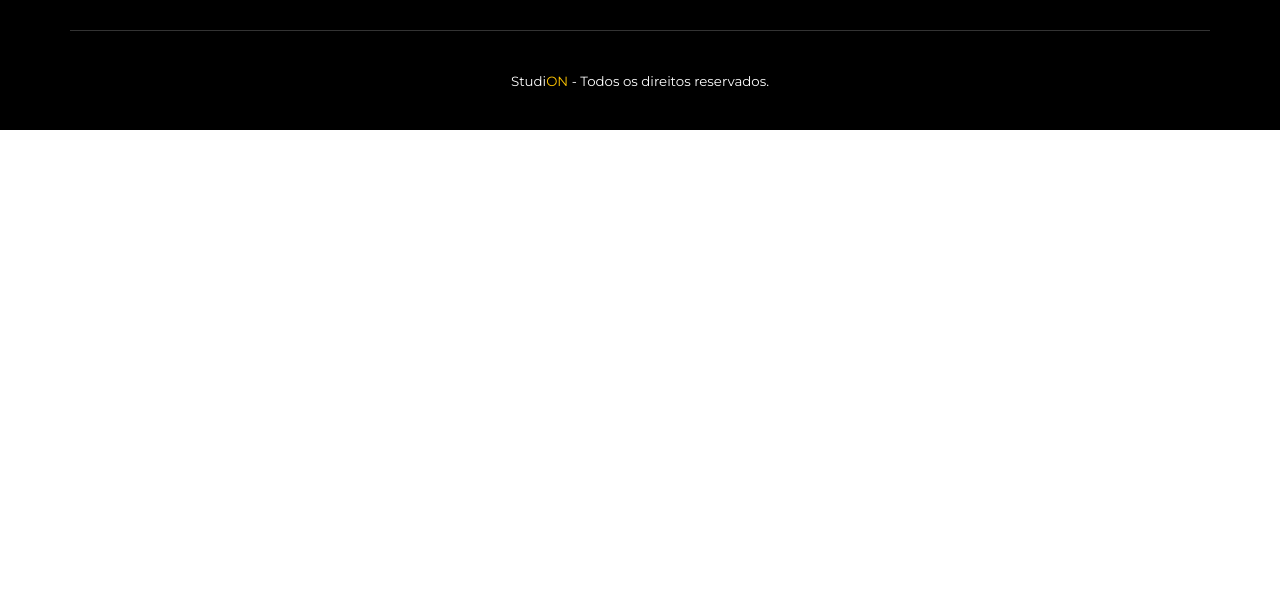
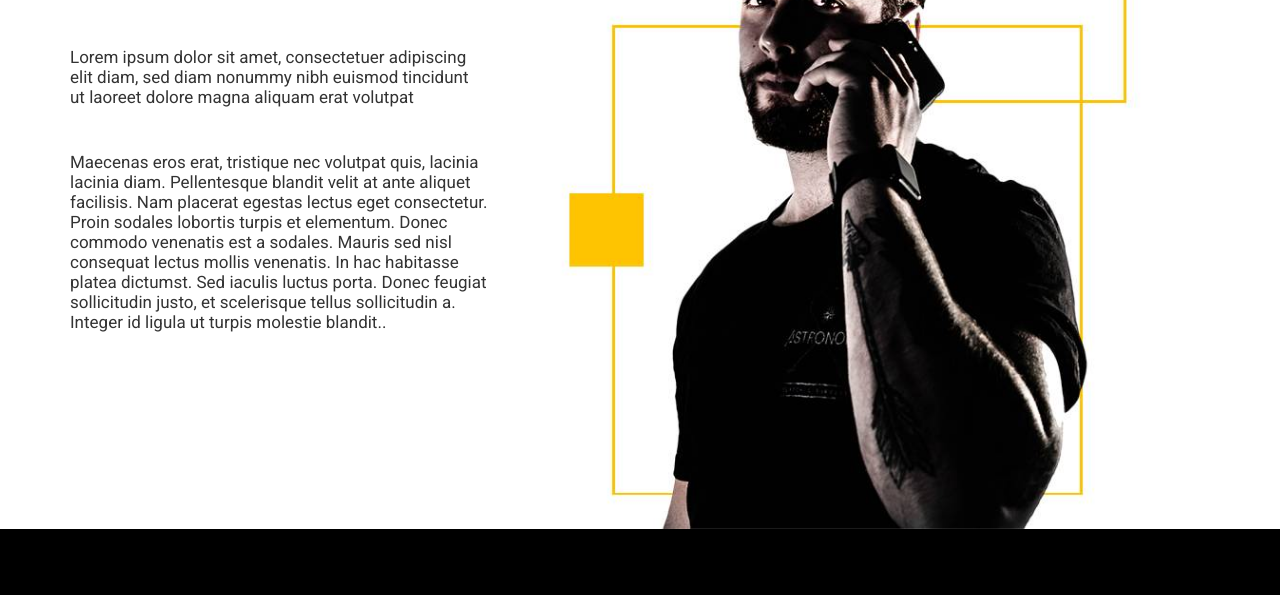
Before and after one commit to cristian-sbardelotto/studion, a website: page src/company.html in a window 1280 px wide. Shown: the part 749-1344 px from the top of the page. Before the commit the page ends 879 px from the top, so only its background shows below. Drawn offline with Linux system fonts and the light colour scheme.

Commit message:
feat(call): implemented the complete call section

```diff
--- a/src/company.html
+++ b/src/company.html
@@ -62,6 +62,28 @@
   </header>
 
   <main>
+    <div class="call__container container">
+      <section class="call">
+        <h2>Lorem ipsum dolor sit amet, consectetur adipiscing elit.</h2>
+        <p class="call__fst-copy">
+          Lorem ipsum dolor sit amet, consectetuer adipiscing elit diam, sed diam nonummy nibh euismod tincidunt ut
+          laoreet dolore
+          magna aliquam erat volutpat
+        </p>
+        <p>
+          Maecenas eros erat, tristique nec volutpat quis, lacinia lacinia diam. Pellentesque blandit velit at ante
+          aliquet
+          facilisis. Nam placerat egestas lectus eget consectetur. Proin sodales lobortis turpis et elementum. Donec
+          commodo
+          venenatis est a sodales. Mauris sed nisl consequat lectus mollis venenatis. In hac habitasse platea dictumst.
+          Sed
+          iaculis luctus porta. Donec feugiat sollicitudin justo, et scelerisque tellus sollicitudin a. Integer id
+          ligula ut
+          turpis molestie blandit..
+        </p>
+      </section>
+      <img src="./images/man.jpg" alt="man making a call">
+    </div>
 
   </main>
 
--- a/src/css/_company.css
+++ b/src/css/_company.css
@@ -45,5 +45,37 @@
   font-size: .9375rem;
   line-height: 1.875rem;
   color: var(--color-copy--alt);
+}
+
+.call {
+  margin-top: 8rem;
+}
+
+.call__container {
+  display: grid;
+  grid-template-columns: 1.75fr 1fr;
 
 }
+
+.call__container img {
+  height: 680px;
+  margin-top: 2.5rem;
+}
+
+.call h2 {
+  font-size: 1.5625rem;
+  font-weight: 700;
+
+  margin-bottom: 3.125rem;
+}
+
+.call p {
+  font-family: 'Roboto', sans-serif;
+  font-weight: 400;
+  font-size: 1.0625rem;
+}
+
+.call .call__fst-copy {
+  width: 25.1875rem;
+  margin-bottom: 2.8125rem;
+}
```
Also changed, not shown: src/images/man.jpg (added).
